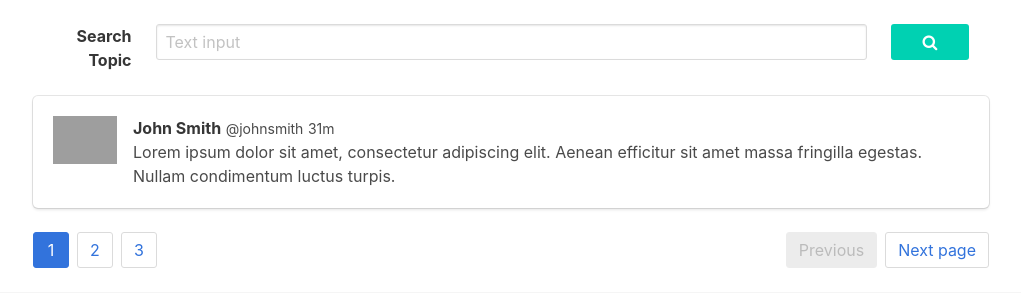
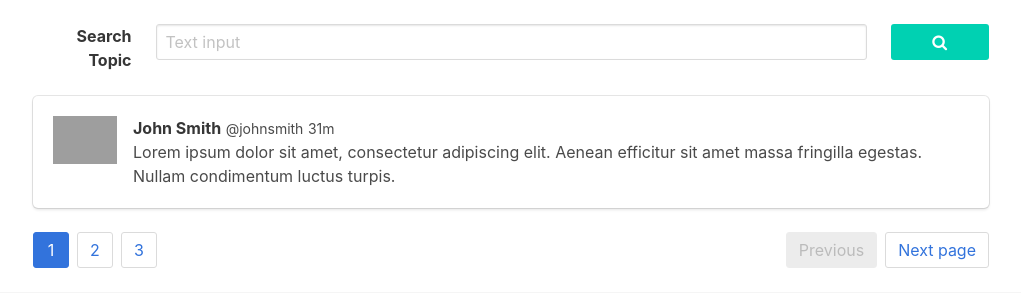
Before and after one commit to tpof314/chatboard, a Flask app: template templates/index.html in a window 1280 px wide. Shown: the part 52-345 px from the top of the page, without its empty margins (129-1150 px from the left). Run offline with Flask 2, Linux system fonts and the light colour scheme; the template is opened without the code that fills it, so the values that code supplies are empty; grey boxes are pictures that could not be loaded.

Commit message:
update homepage link

```diff
--- a/templates/base.html
+++ b/templates/base.html
@@ -11,7 +11,7 @@
 <!-- navigation bar -->
 <nav class="navbar is-link">
   <div class="navbar-brand">
-    <a class="navbar-item" href="https://bulma.io">
+    <a class="navbar-item" href="/">
       <img src="static/img/cat.png" alt="Bulma: a modern CSS framework based on Flexbox" width="60" height="28">
     </a>
     <div class="navbar-burger burger" data-target="navbarExampleTransparentExample">
--- a/templates/index.html
+++ b/templates/index.html
@@ -11,11 +11,10 @@
       <div class="columns">
         <div class="column" style="text-align: right"><strong>Search Topic</strong></div>
         <div class="column is-three-quarters"><input class="input" type="text" placeholder="Text input"></div>
-        <div class="column"><a class="button is-primary" style="width: 80%"><i class="fa fa-search"></i></a></div>
+        <div class="column"><a class="button is-primary is-fullwidth"><i class="fa fa-search"></i></a></div>
       </div>
 
       <!-- messages -->
-
       {%  for message in messages %}
       <div class="box">
         <article class="media">
```
